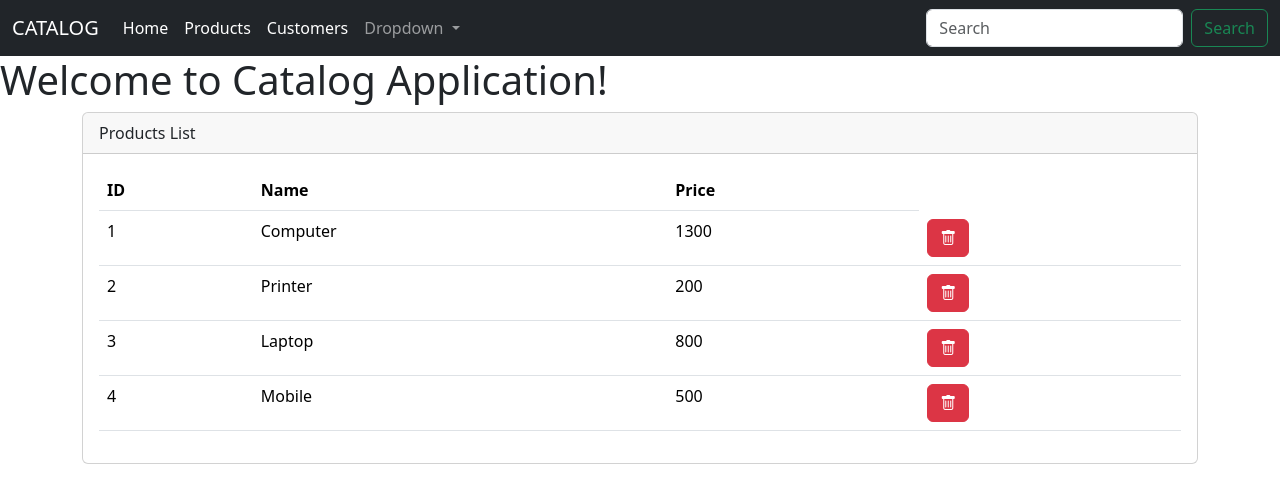
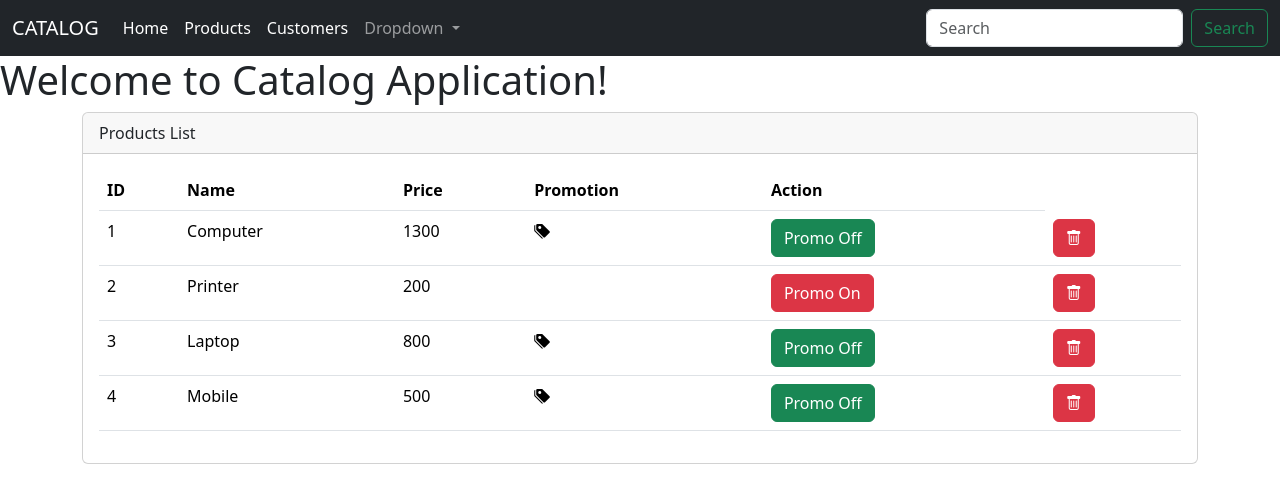
Before and after one commit to asseBadiane/Catalog, an Angular app: page /products in a window 1280 px wide. Shown: the top 502 px of the page. Built offline with nearby package versions, Linux system fonts and the light colour scheme.

Commit message:
✨ feat (src/app):  Button Promotion

```diff
--- a/src/app/models/product.model.ts
+++ b/src/app/models/product.model.ts
@@ -3,4 +3,5 @@ export interface Product {
     id: number;
     name: string;
     price: number;
+    promotion: boolean;
 }
--- a/src/app/products/products.component.html
+++ b/src/app/products/products.component.html
@@ -12,6 +12,8 @@
             <th scope="col">ID</th>
             <th scope="col">Name</th>
             <th scope="col">Price</th>
+            <th scope="col">Promotion</th>
+            <th scope="col">Action</th>
           </tr>
         </thead>
         <tbody>
@@ -19,6 +21,15 @@
             <td>{{ product.id }}</td>
             <td>{{ product.name }}</td>
             <td>{{ product.price }}</td>
+            <td >
+              <i *ngIf="product.promotion" class="bi bi-tags-fill"></i>
+            </td>
+            <td>
+              <button (click)="handleSetPromotion(product)" [ngClass]="product.promotion? 'btn-success' : 'btn-danger'" class="btn">
+                <span *ngIf="product.promotion">Promo Off</span>
+                <span *ngIf="!product.promotion">Promo On</span>
+              </button>
+            </td>
             <td>
               <button
                 (click)="handleDeleteProduct(product)"
--- a/src/app/products/products.component.ts
+++ b/src/app/products/products.component.ts
@@ -14,7 +14,7 @@ export class ProductsComponent implements OnInit {
 
   ngOnInit(): void {
     this.handleGetAllProducts();
-    }
+  }
 
   handleGetAllProducts() {
     this.productService.getAllProducts().subscribe({
@@ -24,15 +24,14 @@ export class ProductsComponent implements OnInit {
       error: (error) => {
         this.errorMessage = error;
         console.log(this.errorMessage);
-    }
+      },
     });
   }
 
   handleDeleteProduct(product: Product) {
     let conf = confirm('Are you sure?');
     if (!conf) return;
-    this.productService.deleteProduct(product.id).subscribe(
-     {
+    this.productService.deleteProduct(product.id).subscribe({
       next: (data: boolean) => {
         let index = this.products.indexOf(product);
         this.products.splice(index, 1);
@@ -40,8 +39,20 @@ export class ProductsComponent implements OnInit {
       error: (error) => {
         this.errorMessage = error;
         console.log(this.errorMessage);
-      }
-     }
-    );
+      },
+    });
+  }
+
+  handleSetPromotion(product: Product) {
+    let promo = product.promotion;
+    this.productService.setPromotion(product.id).subscribe({
+      next: (data: boolean) => {
+        product.promotion = !promo;
+      },
+      error: (error) => {
+        this.errorMessage = error;
+        console.log(this.errorMessage);
+      },
+    });
   }
 }
--- a/src/app/services/product.service.ts
+++ b/src/app/services/product.service.ts
@@ -14,21 +14,25 @@ export class ProductService {
         id: 1,
         name: 'Computer',
         price: 1300,
+        promotion: true,
       },
       {
         id: 2,
         name: 'Printer',
         price: 200,
+        promotion: false,
       },
       {
         id: 3,
         name: 'Laptop',
         price: 800,
+        promotion: true,
       },
       {
         id: 4,
         name: 'Mobile',
         price: 500,
+        promotion: true,
       },
     ];
   }
@@ -46,4 +50,14 @@ export class ProductService {
     this.products = this.products.filter((p) => p.id !== id);
     return of(true) ;
   }
+
+  public setPromotion(id: number): Observable<boolean> {
+    let product = this.products.find((p) => p.id === id);
+    if (product !== undefined) {
+      product.promotion = !product.promotion;
+      return of(true);
+    } else {
+      return throwError(() => new Error('Product not found'));
+    }
+  }
 }
```
